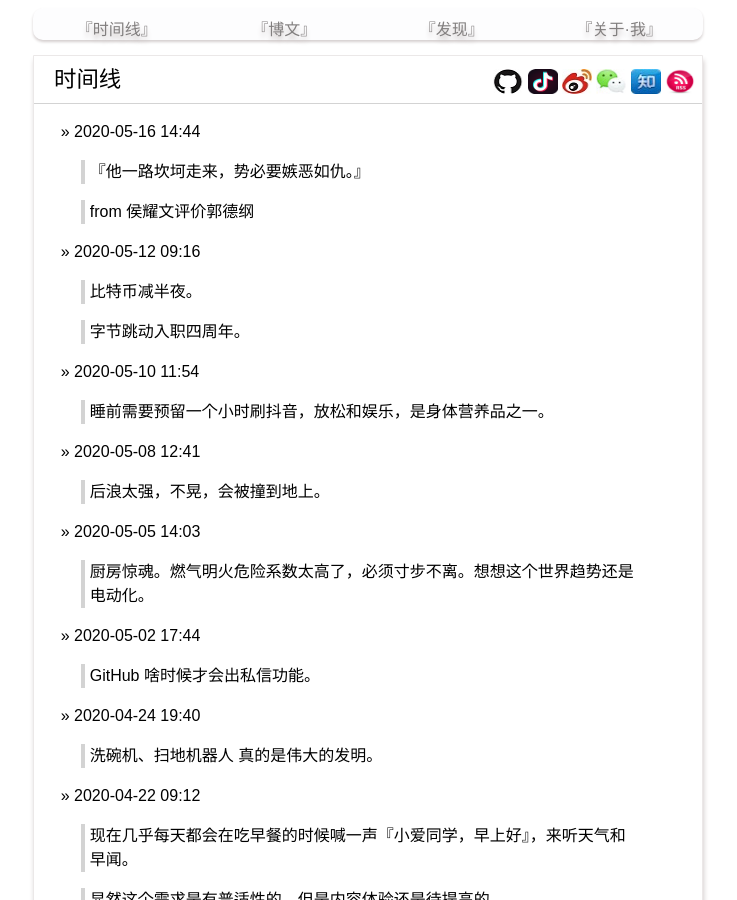
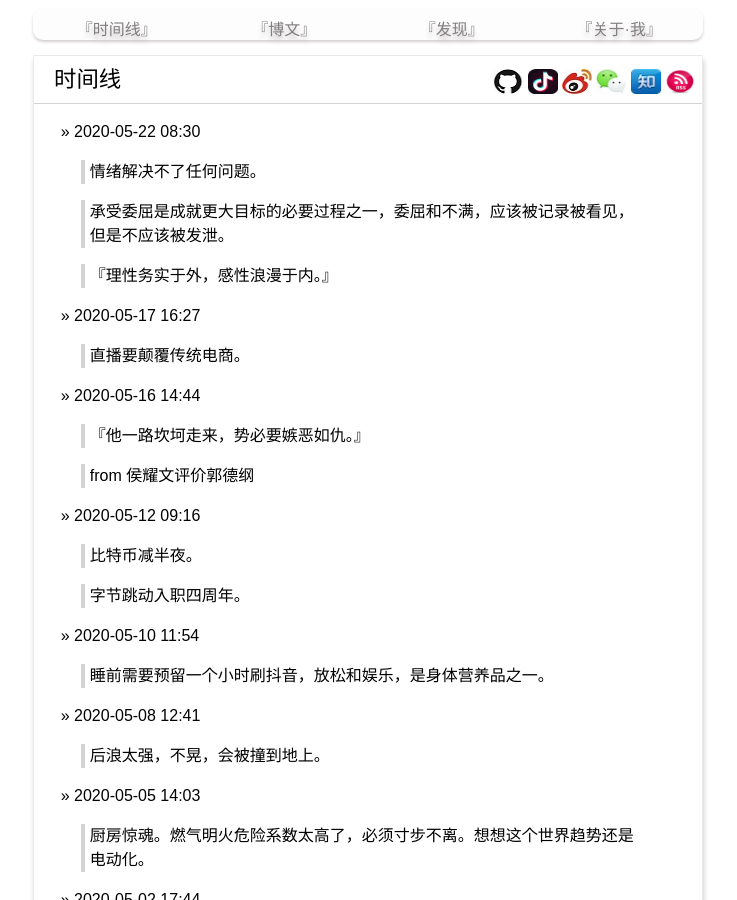
Before and after one commit to yanyiwu/blog, a Jekyll site: the page built from index.md, in a window 1280 px wide and 900 px high. Shown: the whole window, without its empty margins (272-1009 px from the left). Built offline with Jekyll 4.4.1, drawn with Linux system fonts in a browser that asks for light colours; Markdown is read by kramdown in place of the engine named in the settings; comment, search, counter and statistics services are not loaded.

Commit message:
[moment] 0522

```diff
--- a/index.md
+++ b/index.md
@@ -2,6 +2,19 @@
 layout: posting
 title: 时间线
 ---
+
+
+&raquo; 2020-05-22 08:30
+
+> 情绪解决不了任何问题。
+
+> 承受委屈是成就更大目标的必要过程之一，委屈和不满，应该被记录被看见，但是不应该被发泄。
+
+> 『理性务实于外，感性浪漫于内。』
+
+&raquo; 2020-05-17 16:27
+
+> 直播要颠覆传统电商。
 
 &raquo; 2020-05-16 14:44
 
```
